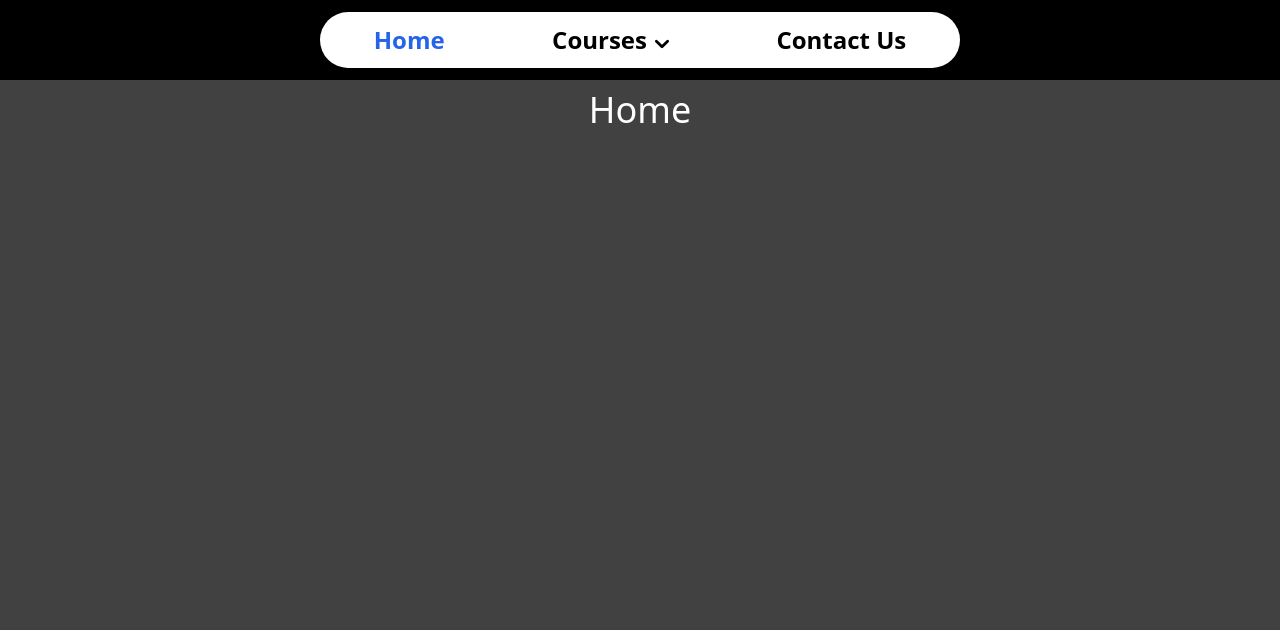
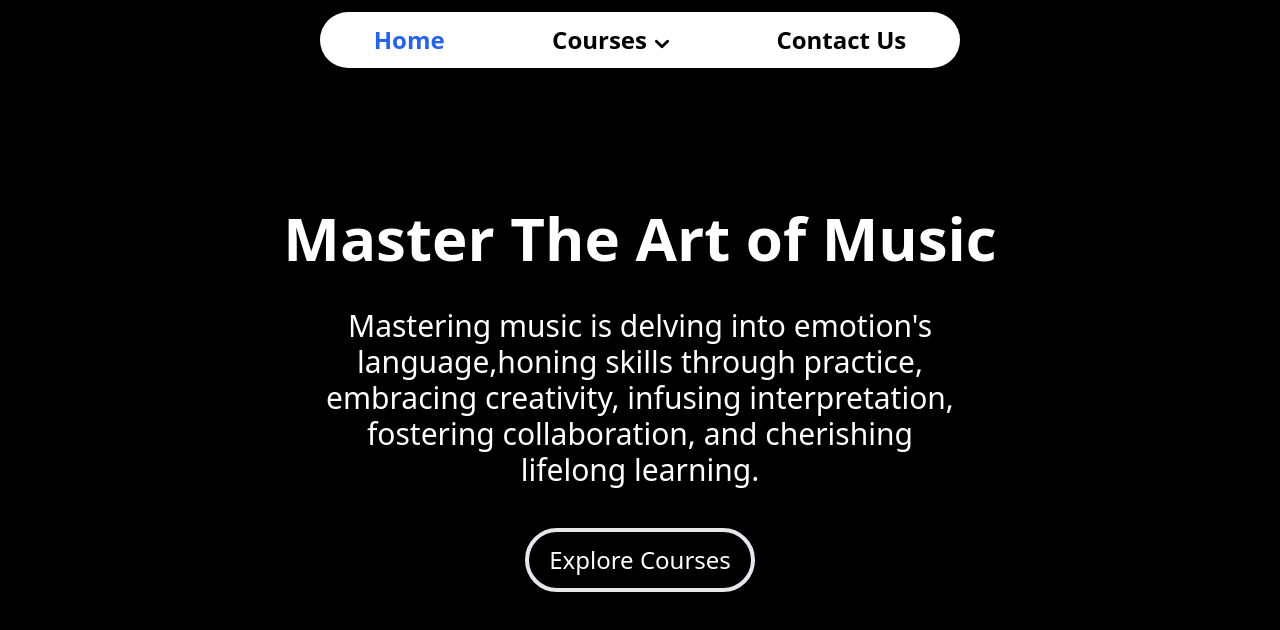
Before and after one commit to RohitBMalviya/Nextjs-Typescript-MusicAcademy, a Next.js app in the folder next-typescript/: page / in a window 1280 px wide. Shown: the top 630 px of the page. Built offline with nearby package versions, Linux system fonts and the light colour scheme.

Commit message:
add typescripts and some modification

```diff
--- a/next-typescript/src/app/advance/page.tsx
+++ b/next-typescript/src/app/advance/page.tsx
@@ -1,4 +1,4 @@
-export default function Advance() {
+export default function Advance(): JSX.Element {
   return (
     <>
       <div>Welcome to the Advance Composition</div>
--- a/next-typescript/src/app/allcourse/page.tsx
+++ b/next-typescript/src/app/allcourse/page.tsx
@@ -1,4 +1,4 @@
-export default function AllCourse() {
+export default function AllCourse(): JSX.Element {
   return (
     <>
       <div>Welcome to the AllCourse</div>
--- a/next-typescript/src/app/basic/page.tsx
+++ b/next-typescript/src/app/basic/page.tsx
@@ -1,4 +1,4 @@
-export default function Basic() {
+export default function Basic(): JSX.Element {
   return (
     <>
       <div>Welcome to the Basic Music Theory</div>
--- a/next-typescript/src/app/contactus/page.tsx
+++ b/next-typescript/src/app/contactus/page.tsx
@@ -1,4 +1,4 @@
-export default function ContactUs() {
+export default function ContactUs(): JSX.Element {
   return (
     <>
       <div>welcome to the contactus</div>
--- a/next-typescript/src/app/courses/page.tsx
+++ b/next-typescript/src/app/courses/page.tsx
@@ -1,4 +1,4 @@
-export default function Courses() {
+export default function Courses(): JSX.Element {
   return (
     <>
       <div>Welcome to the Courses</div>
--- a/next-typescript/src/app/layout.tsx
+++ b/next-typescript/src/app/layout.tsx
@@ -10,10 +10,10 @@ export default function RootLayout({
   children,
 }: {
   children: React.ReactNode;
-}) {
+}): JSX.Element {
   return (
     <html lang="en">
-      <body style={{ backgroundColor: "#414141", paddingTop: "90px" }}>
+      <body className="bg-black max-[699px]:pt-28 ">
         <Navbar />
         {children}
       </body>
--- a/next-typescript/src/app/musicproduction/page.tsx
+++ b/next-typescript/src/app/musicproduction/page.tsx
@@ -1,4 +1,4 @@
-export default function MusicProduction() {
+export default function MusicProduction(): JSX.Element {
   return (
     <>
       <div>Welcome to the Music Production</div>
--- a/next-typescript/src/app/page.tsx
+++ b/next-typescript/src/app/page.tsx
@@ -1,5 +1,11 @@
-function Home() {
-  return <div className="text-4xl text-white text-center">Home</div>;
+import HeroSection from "@/components/HeroSection";
+
+function Home(): JSX.Element {
+  return (
+    <div className="text-4xl text-white text-center">
+      <HeroSection />
+    </div>
+  );
 }
 
 export default Home;
--- a/next-typescript/src/app/songwriting/page.tsx
+++ b/next-typescript/src/app/songwriting/page.tsx
@@ -1,4 +1,4 @@
-export default function SongWriting() {
+export default function SongWriting(): JSX.Element {
   return (
     <>
       <div>Welcome to the Song Writing</div>
--- /dev/null
+++ b/next-typescript/src/components/HeroSection.tsx
@@ -0,0 +1,20 @@
+import Link from "next/link";
+export default function HeroSection(): JSX.Element {
+  return (
+    <>
+      <main className="text-white space-y-10 flex flex-col items-center justify-center w-full min-[700px]:h-screen">
+        <h1 className="min-[2000px]:text-8xl lg:text-6xl text-5xl font-bold w-[90%]">
+          Master The Art of Music
+        </h1>
+        <p className="min-[2000px]:w-[38%] min-[2000px]:text-4xl lg:text-3xl text-3xl max-[600px]:w-[70%] w-[50%] text-center">
+          Mastering music is delving into emotion's language,honing skills
+          through practice, embracing creativity, infusing interpretation,
+          fostering collaboration, and cherishing lifelong learning.
+        </p>
+        <button className="border-4 rounded-full p-3 px-5 min-[1500px]:text-4xl text-2xl max-[700px]:text-lg">
+          <Link href="/courses">Explore Courses</Link>
+        </button>
+      </main>
+    </>
+  );
+}
--- a/next-typescript/src/components/Navbar.tsx
+++ b/next-typescript/src/components/Navbar.tsx
@@ -7,11 +7,10 @@ import { usePathname } from "next/navigation";
 import Menu from "../../public/Images/Menu.svg";
 import Image from "next/image";
 
-export default function Navbar() {
+export default function Navbar(): JSX.Element {
   const pathname = usePathname();
   const [dropdown, setDropdown] = useState("none");
   const [menu, setMenu] = useState(false);
-  console.log(menu);
 
   const handleOnClicked = () => {
     if (dropdown === "none") {
@@ -24,8 +23,8 @@ export default function Navbar() {
 
   return (
     <>
-      <nav className="bg-black  w-full flex justify-center items-center h-20 fixed top-0">
-        <ul className="min-[500px]:flex hidden justify-around items-center text-2xl max-[650px]:text-[22px] max-[950px]:w-[60%] font-semibold text- h-14 bg-white w-[50%] rounded-full ">
+      <nav className="bg-transparent  w-full flex justify-center items-center h-20 min-[2000px]:h-24 fixed top-0">
+        <ul className="min-[550px]:flex hidden justify-around items-center text-2xl max-[650px]:text-[22px] max-[950px]:w-[60%] font-semibold h-14 min-[2000px]:h-16 bg-white w-[50%] rounded-full ">
           <li>
             <Link
               href={"/"}
@@ -107,7 +106,7 @@ export default function Navbar() {
         </ul>
         {/* ------------------------------------------- Menu ------------------------------------------ */}
         <div
-          className="hidden max-[499px]:flex justify-end items-center w-full text-white mr-4 mt-0"
+          className="hidden max-[549px]:flex justify-end items-center w-full text-white mr-4 mt-0"
           id="menu"
         >
           <button
--- a/next-typescript/src/components/SubMenuData.tsx
+++ b/next-typescript/src/components/SubMenuData.tsx
@@ -1,4 +1,10 @@
-export const Data = [
+interface data {
+  id: number;
+  menuTitle: string;
+  link: string;
+}
+
+export const Data: data[] = [
   {
     id: 1,
     menuTitle: "All Course",
```
